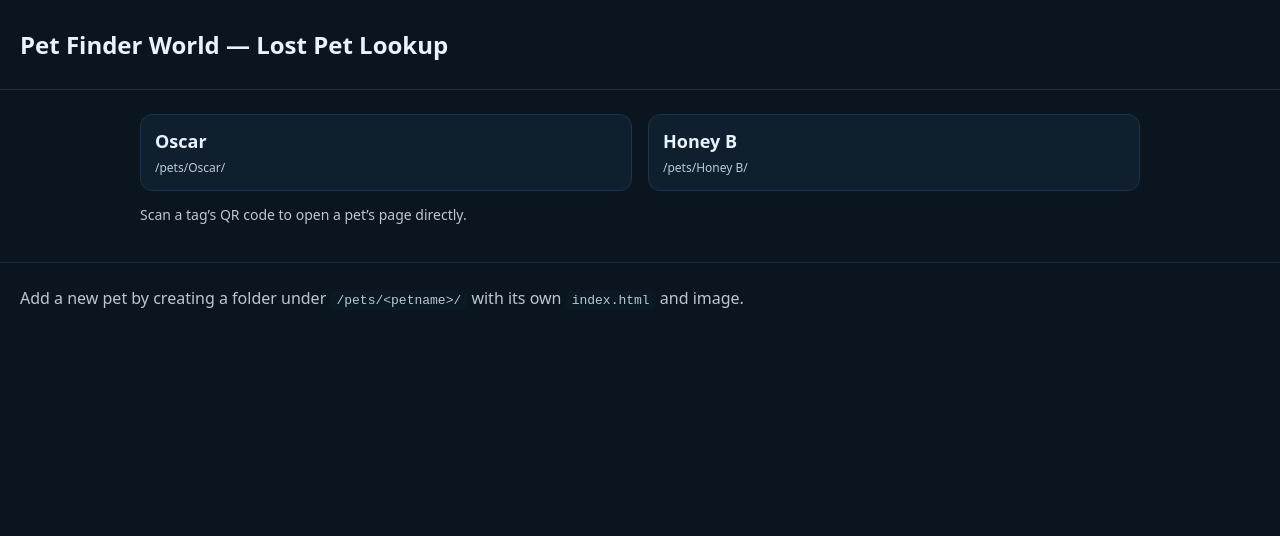
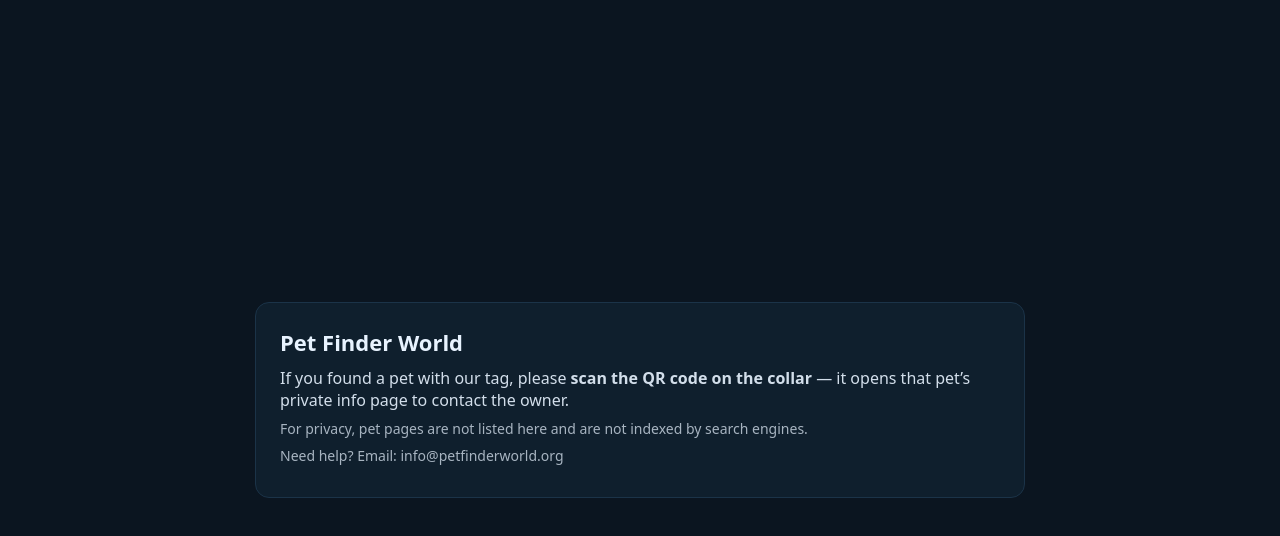
Before and after one commit to InfectedSaint/petfinderworld, a plain HTML site: page index.html in a window 1280 px wide. Drawn offline with Linux system fonts and the light colour scheme.

Commit message:
Add hide

```diff
--- a/index.html
+++ b/index.html
@@ -1,50 +1,28 @@
 <!doctype html>
 <html lang="en">
 <head>
-  <meta charset="utf-8" />
+  <meta charset="utf-8">
   <title>Pet Finder World</title>
-  <meta name="viewport" content="width=device-width, initial-scale=1" />
+  <meta name="viewport" content="width=device-width, initial-scale=1">
+  <!-- Do not index the root if you prefer; remove this if you want the homepage indexed -->
+  <meta name="robots" content="noindex,nofollow">
   <style>
-    body{font-family:system-ui,-apple-system,Segoe UI,Roboto,Arial,sans-serif;margin:0;background:#0b1520;color:#e8f3ff}
-    header{padding:28px 20px;border-bottom:1px solid #193146}
-    h1{margin:0;font-size:24px}
-    main{padding:24px;max-width:1000px;margin:auto}
-    .grid{display:grid;grid-template-columns:repeat(auto-fit,minmax(220px,1fr));gap:16px}
-    .card{background:#0f1f2d;border:1px solid #1b3348;border-radius:12px;padding:14px;text-decoration:none;color:inherit}
-    .card:hover{border-color:#28d1e4}
-    .name{font-weight:700;font-size:18px;margin-bottom:6px}
-    .url{font-size:12px;opacity:.8;word-break:break-all}
-    .note{opacity:.8;margin-top:14px;font-size:14px}
-    footer{padding:24px 20px;border-top:1px solid #193146;opacity:.8}
-    code{background:#0b1a27;padding:2px 6px;border-radius:6px}
+    :root { color-scheme: light dark; }
+    body { font-family: system-ui, Segoe UI, Roboto, Arial, sans-serif; margin: 0; display: grid; min-height: 100dvh; place-items: center; background:#0b1520; color:#e8f3ff;}
+    .card { max-width: 720px; padding: 24px; border: 1px solid #1b3348; border-radius: 14px; background:#0f1f2d; }
+    h1 { margin: 0 0 10px; font-size: 22px; }
+    p { margin: 8px 0; opacity: .9; }
+    .muted { opacity: .7; font-size: 14px; }
+    .ok { display:inline-block; margin-top:10px; background:#28d1e4; color:#06202c; padding:10px 14px; border-radius:10px; text-decoration:none; font-weight:700 }
   </style>
 </head>
 <body>
-  <header><h1>Pet Finder World — Lost Pet Lookup</h1></header>
-  <main>
-    <div id="pet-list" class="grid"></div>
-    <p class="note">Scan a tag’s QR code to open a pet’s page directly.</p>
-  </main>
-  <footer>
-    Add a new pet by creating a folder under <code>/pets/&lt;petname&gt;/</code> with its own <code>index.html</code> and image.
-  </footer>
-
-  <script>
-  // Simple, explicit registry (edit as you add pets)
-  const PETS = [
-    { name: "Oscar", slug: "Oscar" },
-    { name: "Honey B", slug: "Honey B" },
-    // { name: "Bella", slug: "bella" },
-    // { name: "Rocky", slug: "rocky" },
-  ];
-
-  const el = document.getElementById('pet-list');
-  el.innerHTML = PETS.map(p => `
-    <a class="card" href="pets/${p.slug}/">
-      <div class="name">${p.name}</div>
-      <div class="url">/pets/${p.slug}/</div>
-    </a>
-  `).join('');
-  </script>
+  <div class="card">
+    <h1>Pet Finder World</h1>
+    <p>If you found a pet with our tag, please <strong>scan the QR code on the collar</strong> — it opens that pet’s private info page to contact the owner.</p>
+    <p class="muted">For privacy, pet pages are not listed here and are not indexed by search engines.</p>
+    <p class="muted">Need help? Email: info@petfinderworld.org</p>
+    <!-- Optional: add a code box later if you want -->
+  </div>
 </body>
 </html>
```
Also changed, not shown: p/oscar-k7v2p9q4/index.html (renamed from pets/Oscar/index.html, +12 -9 lines), p/oscar-k7v2p9q4/oscar.png (renamed from oscar.png), pets/Oscar/oscar.png (deleted), 1 other file.
